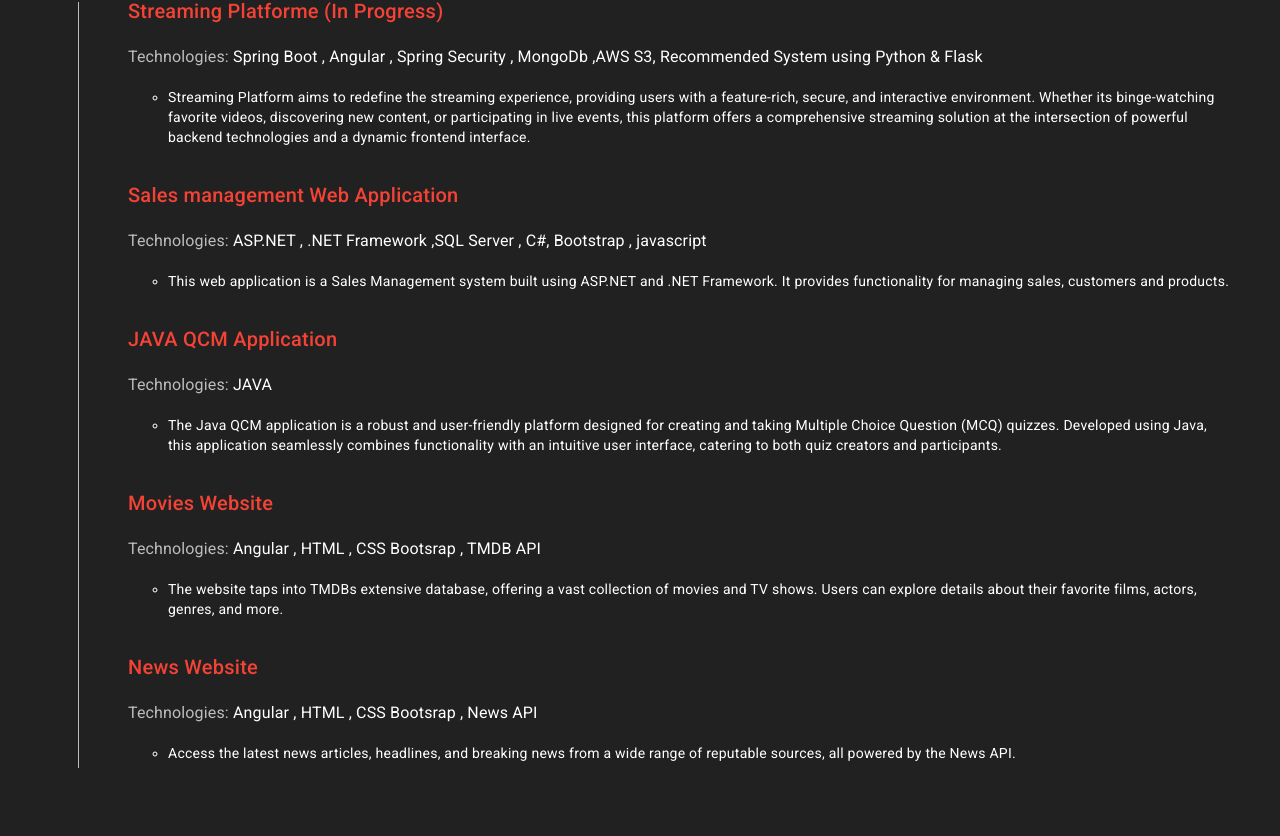
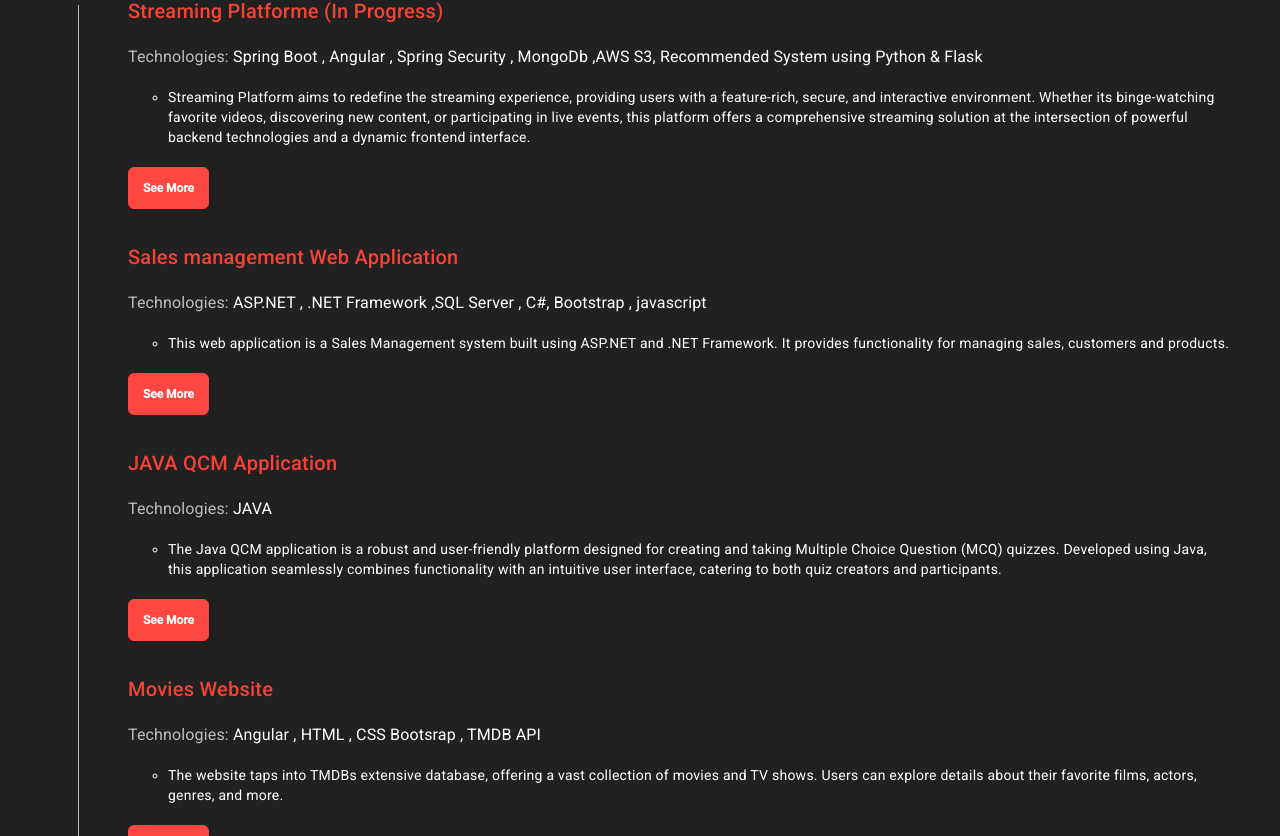
Before and after one commit to KhadijaBelmadani/Portfolio, an Angular app: page / in a window 1280 px wide. Shown: the part 3784-4620 px from the top of the page. Built offline with nearby package versions, Linux system fonts and the light colour scheme.

Commit message:
commited

```diff
--- a/angular.json
+++ b/angular.json
@@ -13,7 +13,7 @@
         "build": {
           "builder": "@angular-devkit/build-angular:browser",
           "options": {
-            "outputPath": "dist/portfolio",
+            "outputPath": "docs",
             "index": "src/index.html",
             "main": "src/main.ts",
             "polyfills": [
--- a/src/app/models.ts
+++ b/src/app/models.ts
@@ -19,4 +19,5 @@
     title: string;
     technologies: string;
     description: string[];
+    link:string,
   }
--- a/src/app/projects/projects.component.css
+++ b/src/app/projects/projects.component.css
@@ -15,6 +15,43 @@
     text-shadow: 10px 8px 10px var(--black);
 
 }
+
+.button-24 {
+    background: #FF4742;
+    border: 1px solid #FF4742;
+    border-radius: 6px;
+    box-shadow: rgba(0, 0, 0, 0.1) 1px 2px 4px;
+    box-sizing: border-box;
+    color: #FFFFFF;
+    cursor: pointer;
+    display: inline-block;
+    font-family: nunito,roboto,proxima-nova,"proxima nova",sans-serif;
+    font-size: 12px;
+    font-weight: 800;
+    line-height: 16px;
+    min-height: 30px;
+    outline: 0;
+    padding: 12px 14px;
+    text-align: center;
+    text-rendering: geometricprecision;
+    text-transform: none;
+    user-select: none;
+    -webkit-user-select: none;
+    touch-action: manipulation;
+    vertical-align: middle;
+  }
+
+  .button-24:hover,
+  .button-24:active {
+    background-color: initial;
+    background-position: 0 0;
+    color: #FF4742;
+  }
+
+  .button-24:active {
+    opacity: .5;
+  }
+
 
 section {
     margin-top: 2rem;
--- a/src/app/projects/projects.component.html
+++ b/src/app/projects/projects.component.html
@@ -11,6 +11,9 @@
 
         <ul *ngFor="let desc of project.description">
             <li>{{desc}}</li>
-        </ul>
+
+        </ul><br>
+        <button class="button-24" role="button" (click)="redirectToGitHub(project.link)"> See More</button>
     </section>
 </div>
+<!-- HTML !-->
--- a/src/app/projects/projects.component.ts
+++ b/src/app/projects/projects.component.ts
@@ -7,6 +7,11 @@
   styleUrls: ['./projects.component.css']
 })
 export class ProjectsComponent {
+  redirectToGitHub(link: string): void {
+    if (link) {
+      window.open(link, '_blank');
+    }
+  }
   projects: Project[] = [
     {
       title: 'Streaming Platforme (In Progress)',
@@ -14,6 +19,7 @@
       description: [
         'Streaming Platform aims to redefine the streaming experience, providing users with a feature-rich, secure, and interactive environment. Whether its binge-watching favorite videos, discovering new content, or participating in live events, this platform offers a comprehensive streaming solution at the intersection of powerful backend technologies and a dynamic frontend interface.',
       ],
+      link:'https://github.com/KhadijaBelmadani/StreamingApp_SpringBoot_Angular'
     },
     {
       title: 'Sales management Web Application',
@@ -21,6 +27,7 @@
       description: [
         'This web application is a Sales Management system built using ASP.NET and .NET Framework. It provides functionality for managing sales, customers and products.',
       ],
+      link:'https://github.com/KhadijaBelmadani/Sales_Management_.Net'
     },
     {
       title: 'JAVA QCM Application',
@@ -29,6 +36,7 @@
         'The Java QCM application is a robust and user-friendly platform designed for creating and taking Multiple Choice Question (MCQ) quizzes. Developed using Java, this application seamlessly combines functionality with an intuitive user interface, catering to both quiz creators and participants.',
 
       ],
+      link:'https://github.com/KhadijaBelmadani/Java_QCM_Application'
     },
     {
       title: 'Movies Website',
@@ -36,6 +44,7 @@
       description: [
         'The website taps into TMDBs extensive database, offering a vast collection of movies and TV shows. Users can explore details about their favorite films, actors, genres, and more.',
       ],
+      link:'https://github.com/KhadijaBelmadani/Movies_Website_Angular'
     },
     {
       title: 'News Website',
@@ -43,6 +52,7 @@
       description: [
         'Access the latest news articles, headlines, and breaking news from a wide range of reputable sources, all powered by the News API.',
       ],
+      link:'https://github.com/KhadijaBelmadani/News-Website-Angular'
     },
   ];
 }
```
Also changed, not shown: 11 other files (tests, documents, lock files or other folders).
